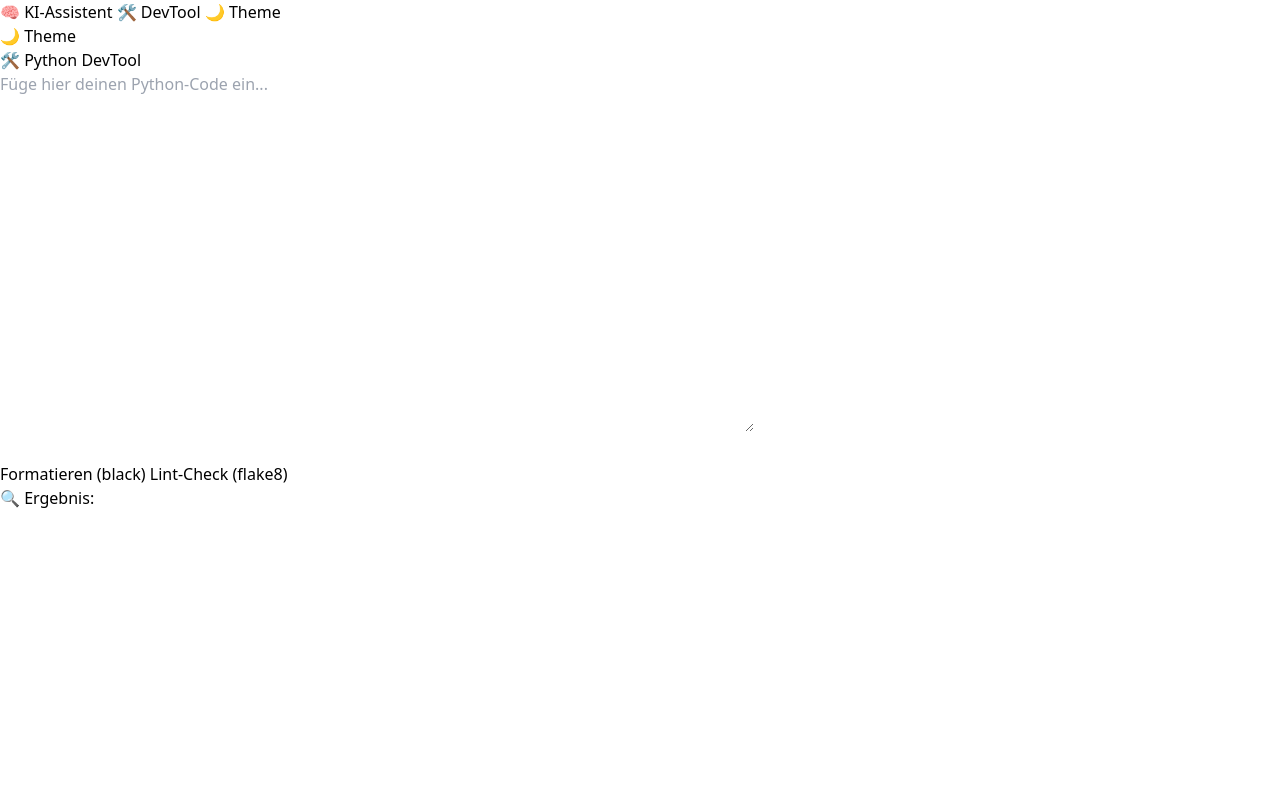
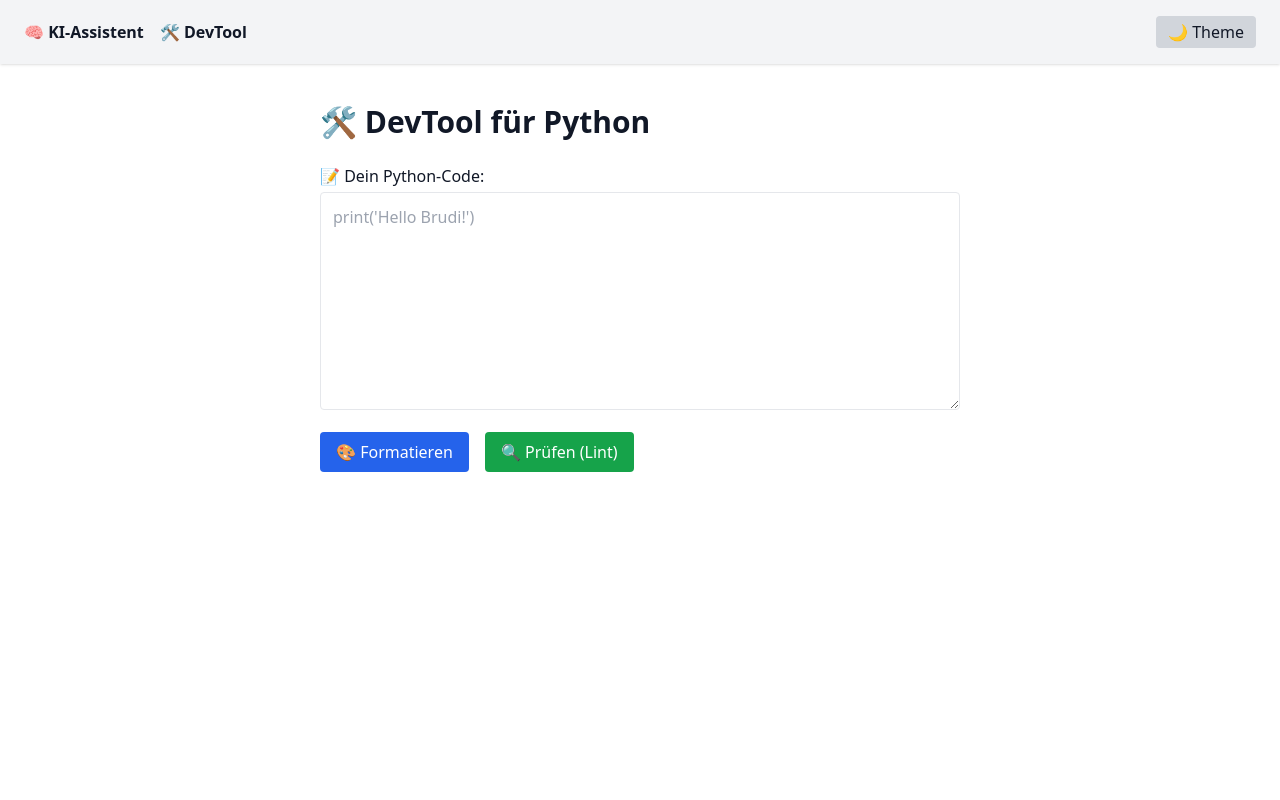
Before and after one commit to aelmajdoubi/devtool-app, a FastAPI app: page /tool/ in a window 1280 px wide. Run offline with FastAPI, Linux system fonts and the light colour scheme; some libraries are stand-ins or nearby versions.

Commit message:
Upgrade tool.html to Tailwind + Dark Mode

```diff
--- a/app/templates/tool.html
+++ b/app/templates/tool.html
@@ -2,38 +2,50 @@
 <html lang="de">
 <head>
   <meta charset="UTF-8">
-    <title>DevTool – Python Formatter & Linter</title>
+  <title>DevTool</title>
   <script src="https://cdn.tailwindcss.com"></script>
   <script>
-      ailwind.config = {
-       darkMode: 'class',
+    tailwind.config = {
+      darkMode: 'class'
     }
   </script>
 </head>
-<body>
-    <nav class="navbar">
-  <a href="/" class="nav-link">🧠 KI-Assistent</a>
-  <a href="/tool" class="nav-link">🛠️ DevTool</a>
-  <button id="darkModeToggle" class="toggle-btn">🌙 Theme</button>
+<body class="bg-white text-gray-900 dark:bg-gray-900 dark:text-gray-100 min-h-screen">
+
+  <!-- Navbar -->
+  <nav class="flex justify-between items-center bg-gray-100 dark:bg-gray-800 px-6 py-4 shadow">
+    <div class="flex space-x-4">
+      <a href="/" class="font-semibold hover:underline">🧠 KI-Assistent</a>
+      <a href="/tool" class="font-semibold hover:underline">🛠️ DevTool</a>
+    </div>
+    <button onclick="toggleDarkMode()" class="bg-gray-300 dark:bg-gray-700 px-3 py-1 rounded hover:bg-gray-400 dark:hover:bg-gray-600">
+      🌙 Theme
+    </button>
   </nav>
 
-    <button class="toggle-btn" onclick="toggleDarkMode()">🌙 Theme</button>
+  <!-- Main Section -->
+  <main class="max-w-2xl mx-auto mt-10 px-4">
+    <h1 class="text-3xl font-bold mb-6">🛠️ DevTool für Python</h1>
 
-    <div class="container">
-        <h1>🛠️ Python DevTool</h1>
+    <form method="post" class="space-y-4">
+      <div>
+        <label for="code" class="block font-medium mb-1">📝 Dein Python-Code:</label>
+        <textarea name="code" id="code" rows="8" class="w-full p-3 border rounded bg-white dark:bg-gray-800 dark:border-gray-600 dark:text-white" placeholder="print('Hello Brudi!')">{{ code }}</textarea>
+      </div>
 
-        <form method="post">
-            <textarea name="code" rows="15" cols="80" placeholder="Füge hier deinen Python-Code ein..." required>{{ code }}</textarea>
-            <br><br>
-            <button name="action" value="Format">Formatieren (black)</button>
-            <button name="action" value="Lint">Lint-Check (flake8)</button>
+      <div class="flex space-x-4">
+        <button type="submit" name="action" value="Format" class="bg-blue-600 text-white px-4 py-2 rounded hover:bg-blue-700">🎨 Formatieren</button>
+        <button type="submit" name="action" value="Lint" class="bg-green-600 text-white px-4 py-2 rounded hover:bg-green-700">🔍 Prüfen (Lint)</button>
+      </div>
     </form>
 
-        <div class="output">
-            <h3>🔍 Ergebnis:</h3>
-            <pre>{{ output }}</pre>
+    {% if output %}
+    <div class="mt-6">
+      <label class="block font-medium mb-1">💡 Ausgabe:</label>
+      <pre class="p-4 bg-gray-100 dark:bg-gray-800 rounded border border-gray-300 dark:border-gray-700 text-sm overflow-x-auto">{{ output }}</pre>
     </div>
-    </div>
+    {% endif %}
+  </main>
 
   <script>
     function toggleDarkMode() {
@@ -47,5 +59,6 @@
       }
     };
   </script>
+
 </body>
 </html>
```
Lines whose indentation alone changed are shown as unchanged.
